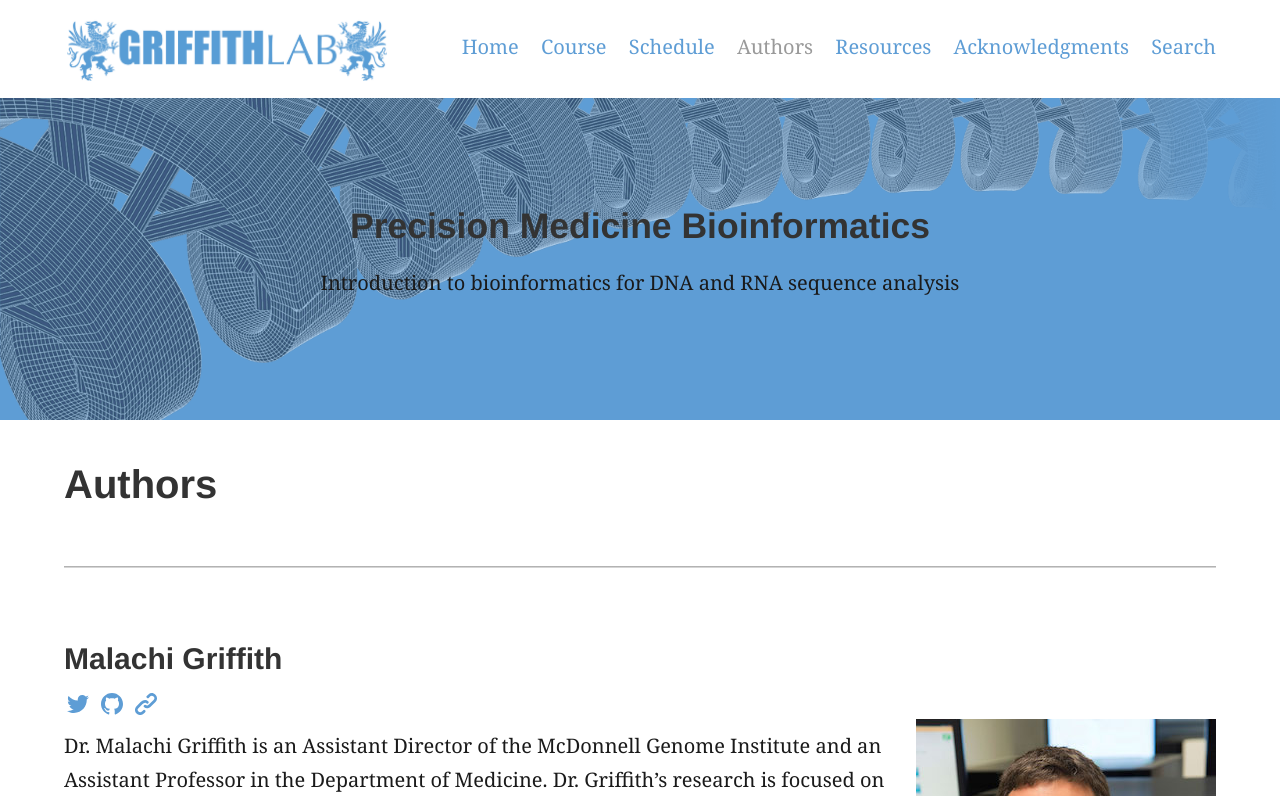
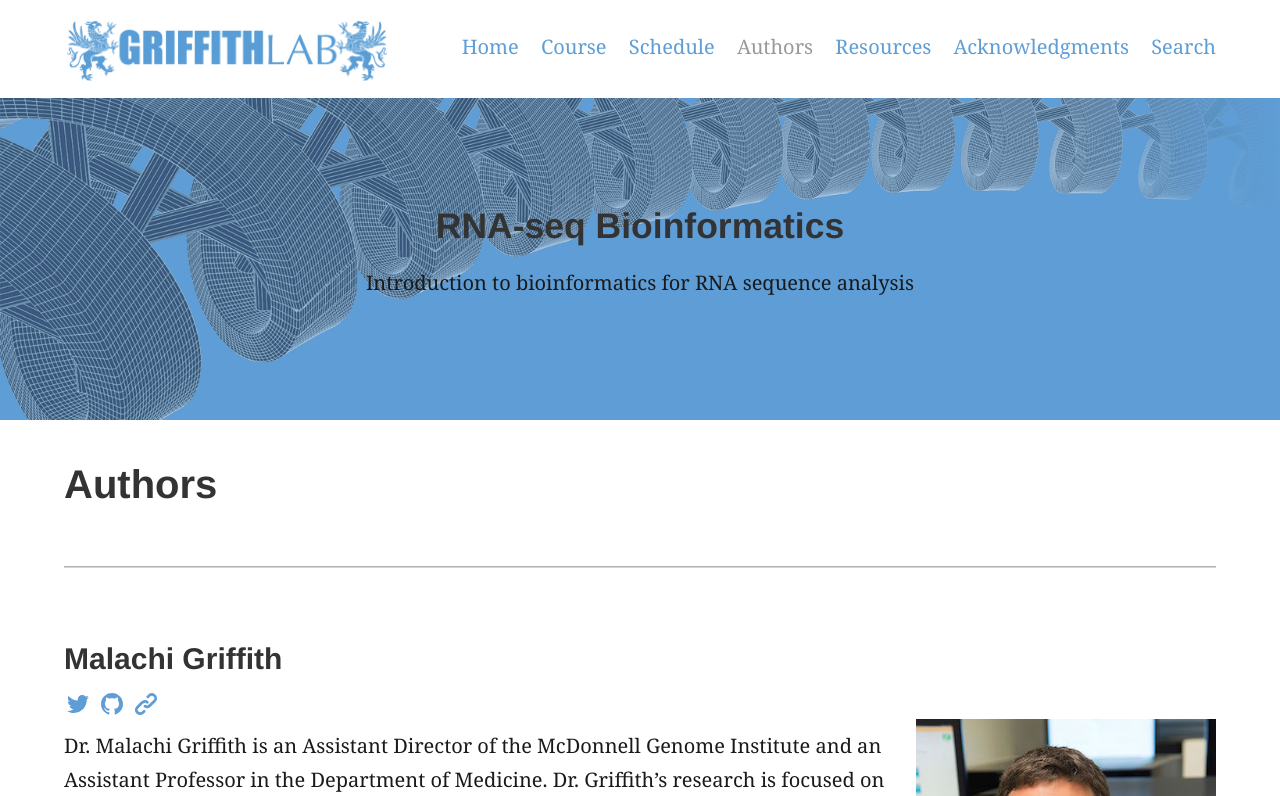
Before and after one commit to griffithlab/rnabio.org, a Jekyll site: the page built from authors.md, in a window 1280 px wide and 900 px high, cut to the strip 104-900 px from the top of the window. Built offline with Jekyll 4.4.1, drawn with Linux system fonts in a browser that asks for light colours.

Commit message:
minor update

```diff
--- a/authors.md
+++ b/authors.md
@@ -1,8 +1,8 @@
 ---
 title: Authors
 feature_text: |
-  ## Precision Medicine Bioinformatics
-  Introduction to bioinformatics for DNA and RNA sequence analysis
+  ## RNA-seq Bioinformatics
+  Introduction to bioinformatics for RNA sequence analysis
 feature_image: "assets/genvis-dna-bg_optimized_v1a.png"
 excerpt: ""
 layout: "home"
```
